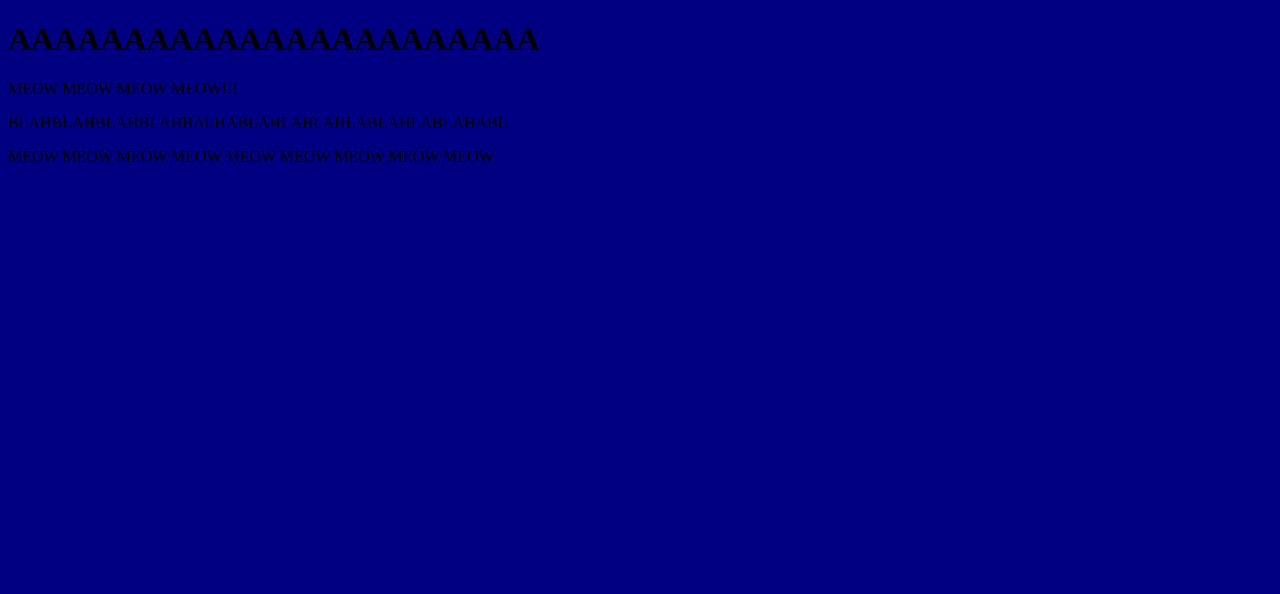
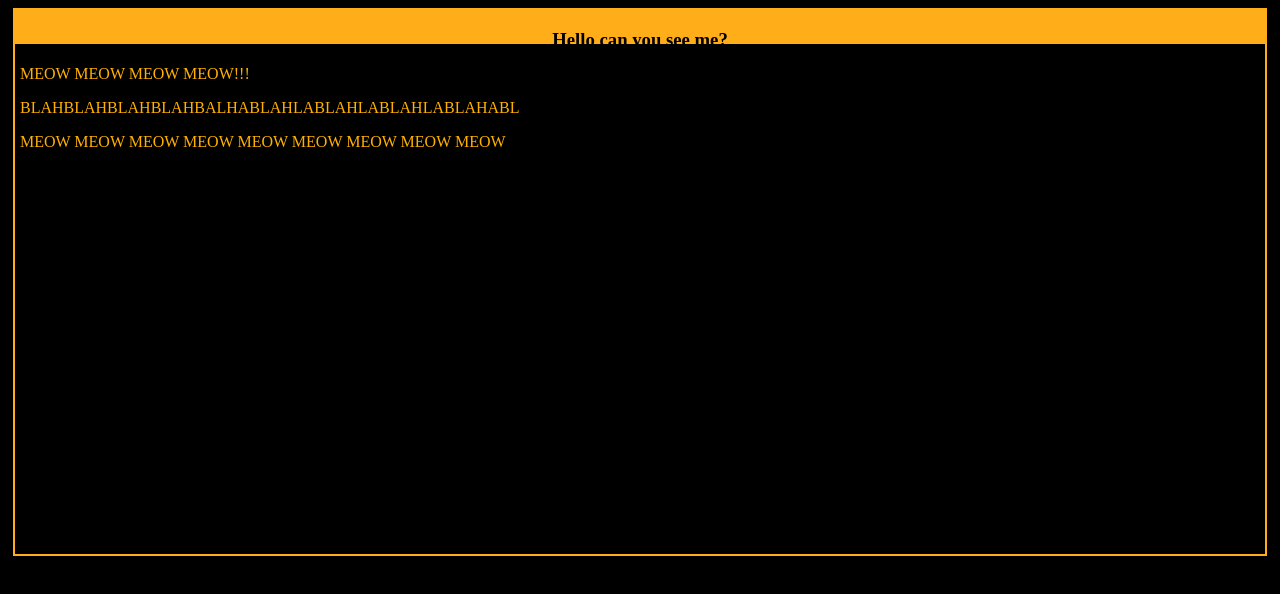
Before and after one commit to Wolseyyyyy/wolseyyyyy.github.io, a plain HTML site: page index.html in a window 1280 px wide. Drawn offline with Linux system fonts and the light colour scheme.

Commit message:
Added black back ground and amber text and boundries.

```diff
--- a/index.html
+++ b/index.html
@@ -6,11 +6,15 @@
 </head>
 <body>
 
+<div class="FirstBox">
+    <h3>Hello can you see me?</h3>
 
-<h1>AAAAAAAAAAAAAAAAAAAAAAA</h1>
-<p>MEOW MEOW MEOW MEOW!!!</p>
-<p>BLAHBLAHBLAHBLAHBALHABLAHLABLAHLABLAHLABLAHABL</p>
-<P>MEOW MEOW MEOW MEOW MEOW MEOW MEOW MEOW MEOW</P>
+</div>
 
+<div class="SecondBox">
+    <p>MEOW MEOW MEOW MEOW!!!</p>
+    <p>BLAHBLAHBLAHBLAHBALHABLAHLABLAHLABLAHLABLAHABL</p>
+    <P>MEOW MEOW MEOW MEOW MEOW MEOW MEOW MEOW MEOW</P>
+</div>
 </body>
 </html>
--- a/style.css
+++ b/style.css
@@ -1,3 +1,23 @@
 body {
-    background-color: rgb(0, 0, 128);
+    background-color: rgb(0, 0, 0);
+    color: #FFB000;
 }
+
+.FirstBox {
+    text-align: center;
+    border: 2px solid #ffad18;
+    height: 30px;
+    margin-left: 5px;
+    margin-right: 5px;
+    padding: auto;
+    background-color: #ffad18;
+    color: black;
+}
+
+.SecondBox {
+    border: 2px solid #ffad18;
+    height: 500px;
+    margin-left: 5px;
+    margin-right: 5px;
+    padding: 5px;
+}
```
